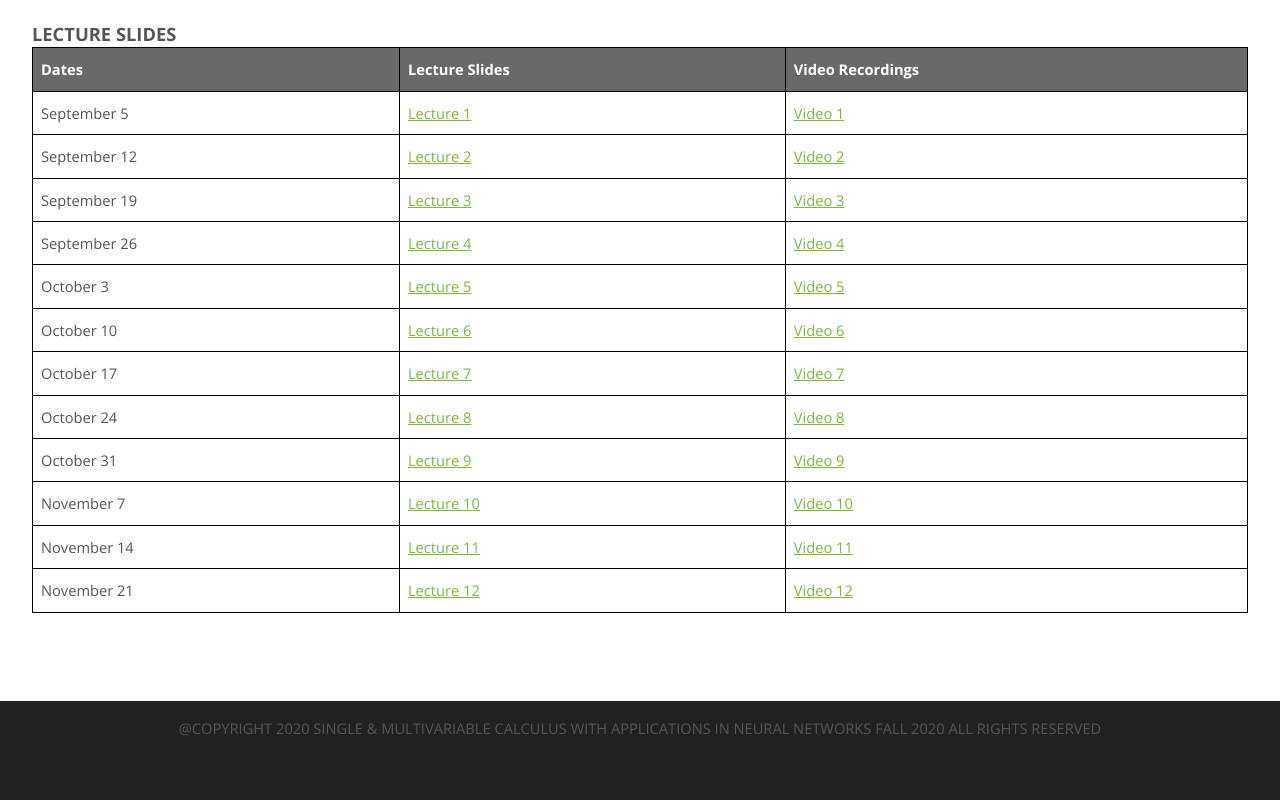
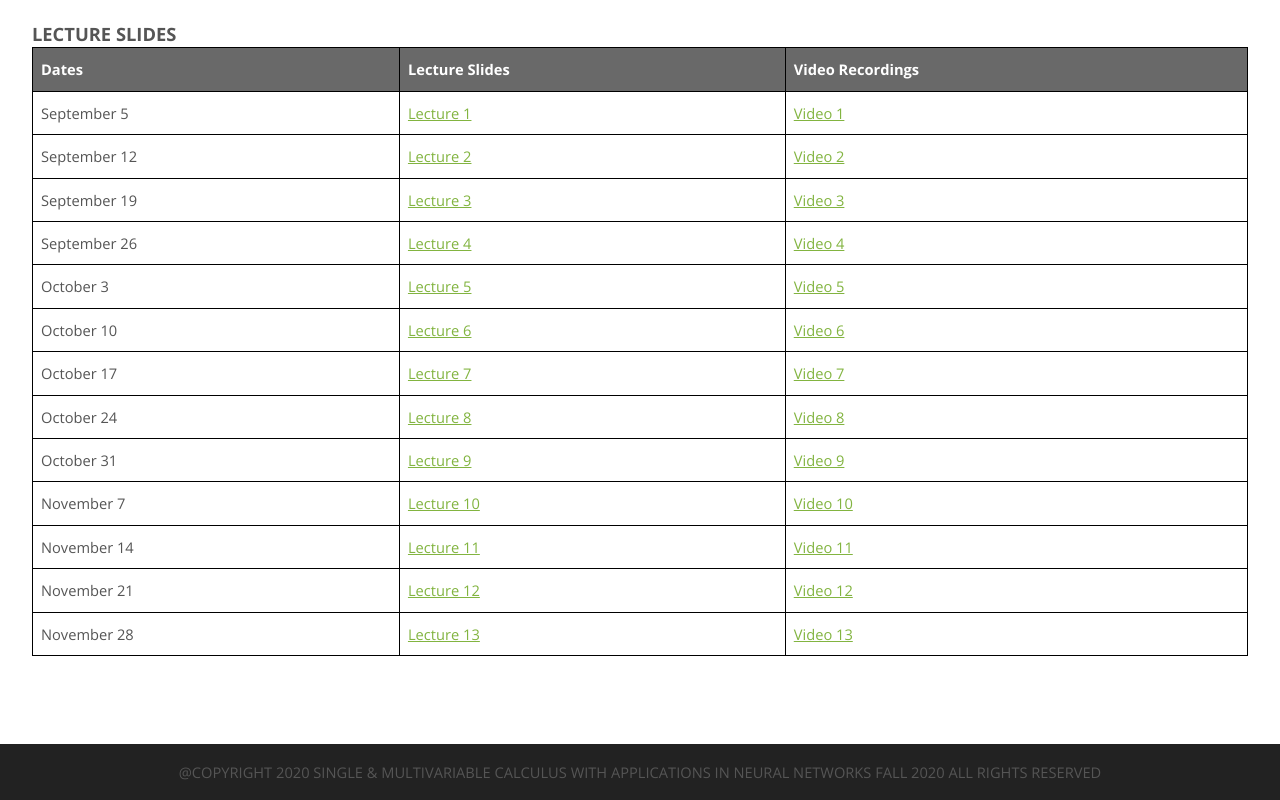
Before and after one commit to aiml-29/aiml-29.github.io, a plain HTML site: page resources.html in a window 1280 px wide. Shown: the part 537-1337 px from the top of the page. Before the commit the page ends 1293 px from the top, so only its background shows below. Drawn offline with nearby package versions, Linux system fonts and the light colour scheme.

Commit message:
Add day 13

```diff
--- a/resources.html
+++ b/resources.html
@@ -332,6 +332,24 @@
                   </a>
                 </td>
               </tr>
+
+              <tr>
+                <td>November 28</td>
+                <td>
+                  <a
+                    href="https://drive.google.com/drive/folders/0ALE3uvvkLPh8Uk9PVA"
+                  >
+                    Lecture 13
+                  </a>
+                </td>
+                <td>
+                  <a
+                    href="https://drive.google.com/drive/folders/0ALE3uvvkLPh8Uk9PVA"
+                  >
+                    Video 13
+                  </a>
+                </td>
+              </tr>
             </tbody>
           </table>
         </section>
```
